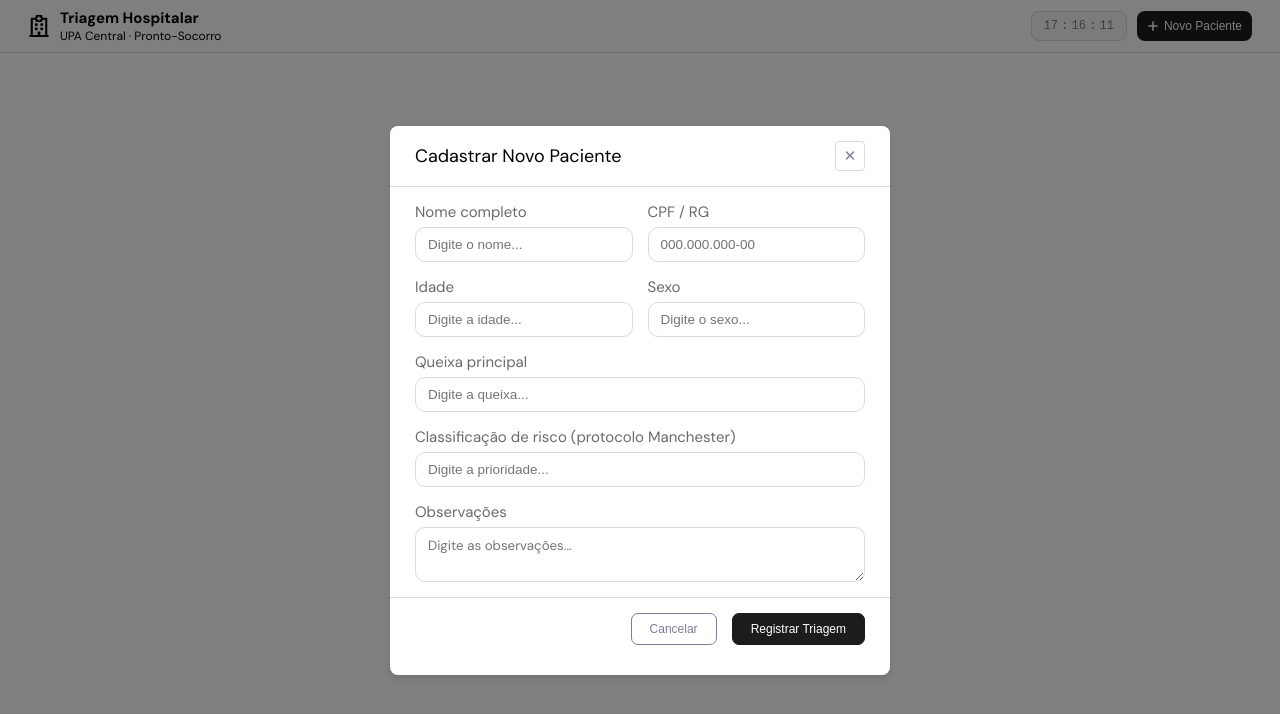
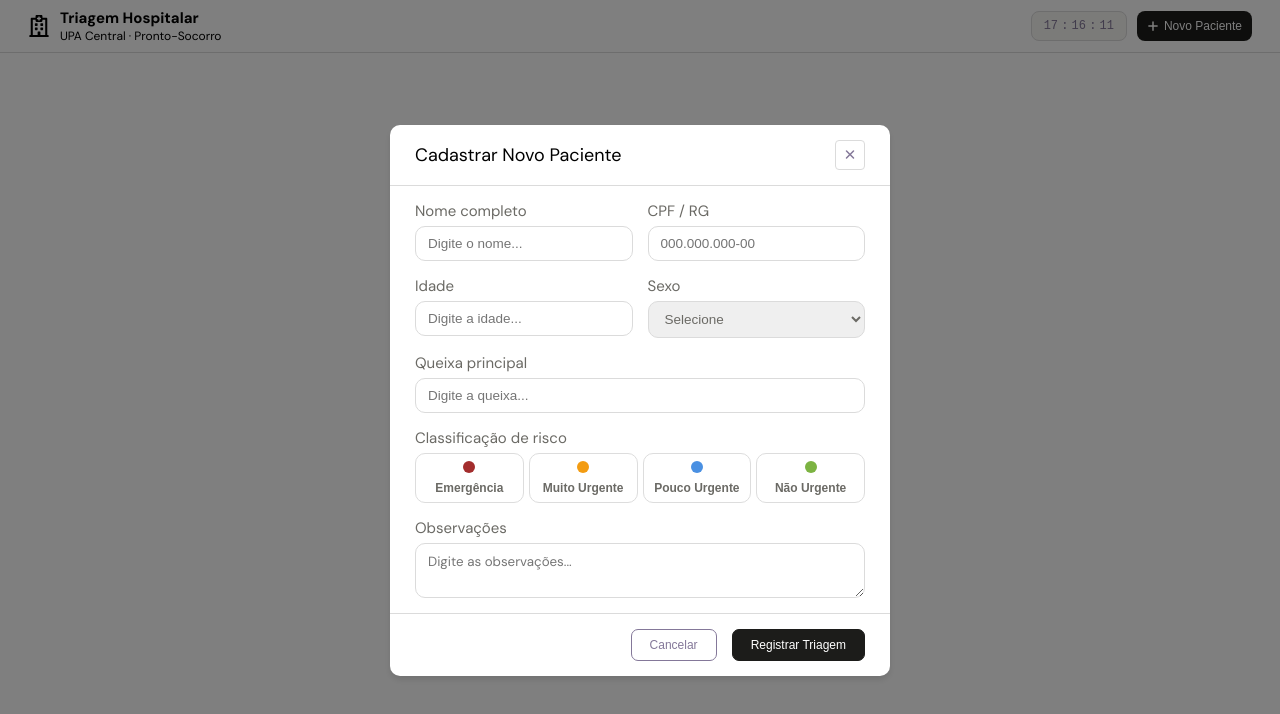
Before and after one commit to GuilFranca/SistemaTriagemFront-IESB, a React (Vite) app: page / in a window 1280 px wide. Both pictures are taken after a click on the button "Novo Paciente". Shown: the top 714 px of the page. Built offline with nearby package versions, Linux system fonts and the light colour scheme.

Commit message:
feature: header and modal newPacient complete

```diff
--- a/src/components/NewPacientModal/NewPacientModal.module.css
+++ b/src/components/NewPacientModal/NewPacientModal.module.css
@@ -15,8 +15,7 @@
 /* A caixa branca do modal */
 .modalContent {
   background-color: white;
-  /* padding: 2rem; */
-  border-radius: 8px;
+  border-radius: 10px;
   width: 100%;
   max-width: 500px;
   box-shadow: 0 4px 6px rgba(0, 0, 0, 0.1);
@@ -55,7 +54,7 @@
     display: flex;
     flex-direction: column;
     gap: 15px;
-    padding: 15px 25px;
+    padding: 15px 25px 0;
     width: 100%;
 }
 
--- a/src/components/NewPacientModal/index.tsx
+++ b/src/components/NewPacientModal/index.tsx
@@ -3,6 +3,8 @@ import styles from "./NewPacientModal.module.css";
 import { IoClose } from "react-icons/io5";
 import { pacienteService } from "../../services/apiService";
 import NewPacientInput from "../NewPacientInput";
+import NewPacientSelect from "../NewPacientSelect";
+import RiskLevelSelector from "../RiskLevelSelector";
 
 interface NewPacientModalProps {
     onClose: () => void;
@@ -31,7 +33,7 @@ export default function NewPacientModal({ onClose, onSaved }: NewPacientModalPro
         observacoes: ""
     });
 
-    const handleChange = (event: ChangeEvent<HTMLInputElement | HTMLTextAreaElement>) => {
+    const handleChange = (event: ChangeEvent<HTMLInputElement | HTMLTextAreaElement | HTMLSelectElement>) => {
         const { name, value } = event.target;
 
         setFormData((prevData) => ({
@@ -99,12 +101,9 @@ export default function NewPacientModal({ onClose, onSaved }: NewPacientModalPro
                                 placeholder="Digite a idade..."
                             />
 
-                            <NewPacientInput
-                                label="Sexo"
-                                name="genero"
+                            <NewPacientSelect
                                 value={formData.genero}
                                 onChange={handleChange}
-                                placeholder="Digite o sexo..."
                             />
                         </div>
 
@@ -117,12 +116,22 @@ export default function NewPacientModal({ onClose, onSaved }: NewPacientModalPro
                                 placeholder="Digite a queixa..."
                             />
 
-                            <NewPacientInput
+                            {/* <NewPacientInput
                                 label="Classificação de risco (protocolo Manchester)"
                                 name="prioridade"
                                 value={formData.prioridade}
                                 onChange={handleChange}
                                 placeholder="Digite a prioridade..."
+                            /> */}
+
+                            <RiskLevelSelector
+                                value={formData.prioridade}
+                                onChange={(value) =>
+                                    setFormData((prev) => ({
+                                        ...prev,
+                                        prioridade: value,
+                                    }))
+                                }
                             />
 
                             <NewPacientInput
--- /dev/null
+++ b/src/components/NewPacientSelect/NewPacientSelect.module.css
@@ -0,0 +1,23 @@
+.container {
+    display: flex;
+    flex-direction: column;
+    gap: 5px;
+    width: auto;
+}
+
+.label {
+    font-size: 15px;
+    color: var(--text-2);
+}
+
+.select {
+    font-size: 13.5px;
+    padding: 9px 12px;
+    border: 0.5px solid var(--gray-mid);
+    border-radius: 10px;
+    color: var(--text-2);
+}
+
+.select:focus {
+    border: 0.5px solid var(--black);
+}
--- /dev/null
+++ b/src/components/NewPacientSelect/index.tsx
@@ -0,0 +1,29 @@
+import styles from "./NewPacientSelect.module.css";
+
+interface NewPacientSelectProps {
+    value: string;
+    onChange: (event: React.ChangeEvent<HTMLSelectElement>) => void;
+}
+
+export default function NewPacientSelect({
+    value,
+    onChange,
+}: NewPacientSelectProps) {
+    return (
+        <div className={styles.container}>
+            <label className={styles.label}>Sexo</label>
+
+            <select
+                className={styles.select}
+                value={value}
+                onChange={onChange}
+                name="genero"
+            >
+                <option value="">Selecione</option>
+                <option value="masculino">Masculino</option>
+                <option value="feminino">Feminino</option>
+                <option value="outro">Outro</option>
+            </select>
+        </div>
+    );
+}
--- /dev/null
+++ b/src/components/RiskLevelSelector/RiskLevelSelector.module.css
@@ -0,0 +1,83 @@
+.container {
+    display: flex;
+    flex-direction: column;
+    gap: 5px;
+}
+
+.options {
+    display: grid;
+    grid-template-columns: repeat(4, 1fr);
+    gap: 5px;
+}
+
+.label {
+    font-size: 15px;
+    color: var(--text-2);
+}
+
+.option {
+    border: 1px solid #ddd;
+    transition: 0.2s;
+    cursor: pointer;
+    height: 50px;
+    display: flex;
+    flex-direction: column;
+    align-items: center;
+    justify-content: center;
+    color: var(--text-2);
+    background-color: var(--white);
+    border-radius: 10px;
+}
+
+.dot {
+    display: inline-block;
+    width: 12px;
+    height: 12px;
+    border-radius: 50%;
+    margin-bottom: 8px;
+}
+
+.risk {
+    font-size: 12px;
+    font-weight: bold;
+}
+
+.emergencia:hover {
+    background-color: #FCEBEB;
+    border-color: #E24B4A;
+}
+
+.urgente:hover {
+    background-color: #FFF4E5;
+    border-color: #F39C12;
+}
+
+.pouco_urgente:hover {
+    background-color: #EAF3FF;
+    border-color: #4A90E2;
+}
+
+.nao_urgente:hover {
+    background-color: #EDF7E8;
+    border-color: #7CB342;
+}
+
+.emergenciaSelected {
+    background-color: #FCEBEB;
+    border-color: #E24B4A;
+}
+
+.urgenteSelected {
+    background-color: #FFF4E5;
+    border-color: #F39C12;
+}
+
+.pouco_urgenteSelected {
+    background-color: #EAF3FF;
+    border-color: #4A90E2;
+}
+
+.nao_urgenteSelected {
+    background-color: #EDF7E8;
+    border-color: #7CB342;
+}
--- /dev/null
+++ b/src/components/RiskLevelSelector/index.tsx
@@ -0,0 +1,75 @@
+import styles from "./RiskLevelSelector.module.css";
+
+interface RiskLevelSelectorProps {
+    value: string;
+    onChange: (value: string) => void;
+}
+
+
+const options = [
+    {
+        value: "emergencia",
+        label: "Emergência",
+        color: "#A32D2D",
+        background: "#FCEBEB",
+        border: "#E24B4A",
+    },
+    {
+        value: "urgente",
+        label: "Muito Urgente",
+        color: "#F39C12",
+        background: "#FFF4E5",
+        border: "#F39C12",
+    },
+    {
+        value: "pouco_urgente",
+        label: "Pouco Urgente",
+        color: "#4A90E2",
+        background: "#EAF3FF",
+        border: "#4A90E2",
+    },
+    {
+        value: "nao_urgente",
+        label: "Não Urgente",
+        color: "#7CB342",
+        background: "#EDF7E8",
+        border: "#7CB342",
+    },
+];
+
+console.log(styles)
+
+export default function RiskLevelSelector({ value, onChange }: RiskLevelSelectorProps) {
+
+    return (
+        <div className={styles.container}>
+            <label className={styles.label}>Classificação de risco</label>
+
+            <div className={styles.options}>
+                {options.map((option) => (
+                    <button
+                        key={option.value}
+                        type="button"
+                        onClick={() => onChange(option.value)}
+                        className={`
+                            ${styles.option}
+                            ${styles[option.value]}
+                            ${value === option.value
+                                ? styles[`${option.value}Selected`]
+                                : ""
+                            }
+                        `}
+                    >
+                        <span
+                            className={styles.dot}
+                            style={{ backgroundColor: option.color }}
+                        />
+
+                        <span className={styles.risk}>{option.label}</span>
+                    </button>
+                ))}
+            </div>
+
+        </div >
+    )
+}
```
